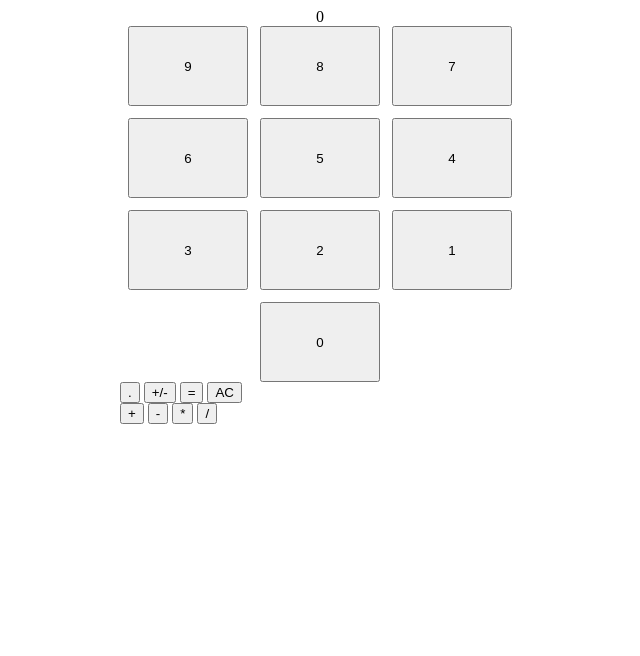
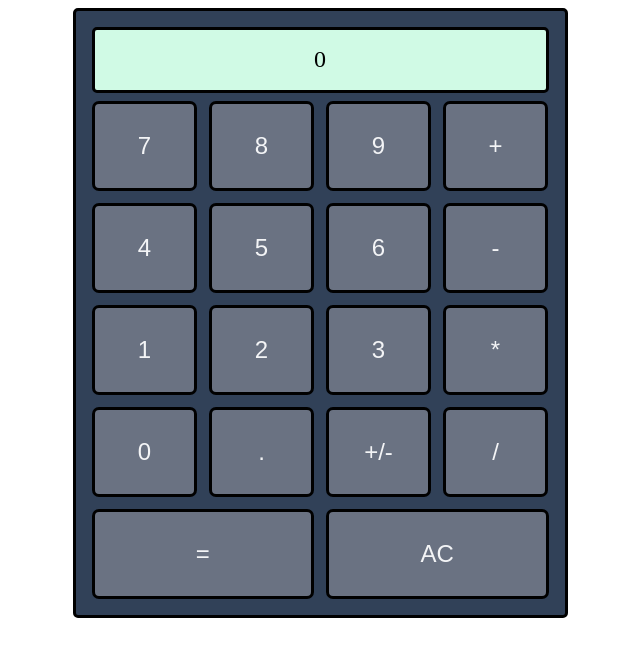
Before and after one commit to SilverWolf15/calculator, a plain HTML site: page index.html in a window 1280 px wide. Shown: the whole page, without its empty margins (320-960 px from the left). Drawn offline with Linux system fonts and the light colour scheme.

Commit message:
Add style to elements

```diff
--- a/index.html
+++ b/index.html
@@ -10,28 +10,24 @@
     <div class="calc-body">
         <div class="display"> 0 </div>
         <div class="calc-buttons">
-            <div class="inputs">
-                <button class="9">9</button>
-                <button class="8">8</button>
-                <button class="7">7</button>
-                <button class="6">6</button>
-                <button class="5">5</button>
-                <button class="4">4</button>
-                <button class="3">3</button>
-                <button class="2">2</button>
-                <button class="1">1</button>
-                <button class="0">0</button>
-            </div>
+            <button class="7 inputs">7</button>
+            <button class="8 inputs">8</button>
+            <button class="9 inputs">9</button>
+            <button class="add operators">+</button>
+            <button class="4 inputs">4</button>
+            <button class="5 inputs">5</button>
+            <button class="6 inputs">6</button>
+            <button class="sub operators">-</button>
+            <button class="1 inputs">1</button>
+            <button class="2 inputs">2</button>
+            <button class="3 inputs">3</button>
+            <button class="mul operators">*</button>
+            <button class="0 inputs">0</button>
             <button class="decimal">.</button>
             <button class="sign">+/-</button>
+            <button class="div operators">/</button>
             <button class="equal">=</button>
             <button class="clear">AC</button>
-            <div class="operators">
-                <button class="add">+</button>
-                <button class="sub">-</button>
-                <button class="mul">*</button>
-                <button class="div">/</button>
-            </div>
         </div>
     </div>
     <script src="script.js" defer></script>
--- a/script.js
+++ b/script.js
@@ -21,7 +21,7 @@ function multiply(n1, n2) {
 
 function divide(n1, n2) {
     if(n2===0) {
-        console.log("Error");
+        updateDisplay("Error");
         clear();
         return;
     }
@@ -79,8 +79,8 @@ function numberModification(operation) {
 }
 
 let display = document.querySelector(".display");
-let inputs = document.querySelectorAll(".inputs button");
-let operator = document.querySelectorAll(".operators button");
+let inputs = document.querySelectorAll("button.inputs");
+let operator = document.querySelectorAll("button.operators");
 let decimal = document.querySelector(".decimal");
 let sign = document.querySelector(".sign");
 let ac = document.querySelector(".clear");
--- a/style.css
+++ b/style.css
@@ -6,13 +6,29 @@ body {
 
 .calc-body {
     display: flex;
-    flex-direction: column;
-    width: 400px;
-    height: 600px;
+    flex-wrap: wrap;
+    width: 457px;
     align-items: center;
+    gap: 8px;
+    background-color: #314158;
+    padding: 16px;
+    border: 3px solid black;
+    border-radius: 5px;
 }
 
-.inputs {
+.display {
+    padding: 16px;
+    border: 3px solid black;
+    border-radius: 5px;
+    background-color: #d0fae5;
+    flex-grow: 1;
+    display: flex;
+    font-size: 24px;
+    min-height: 28px;
+    justify-content: center;
+}
+
+.calc-buttons {
     display: flex;
     flex-wrap: wrap;
     flex-grow: 1;
@@ -20,7 +36,16 @@ body {
     justify-content: center;
 }
 
-.inputs button {
-    width: 120px;
-    height: 80px;
+.calc-buttons button {
+    width: 105px;
+    height: 90px;
+    font-size: 24px;
+    border: 3px solid black;
+    border-radius: 7px;
+    background-color: #6a7282;
+    color: #f3f4f6;
 }
+
+.clear, .equal {
+    flex-grow: 1;
+}
```
